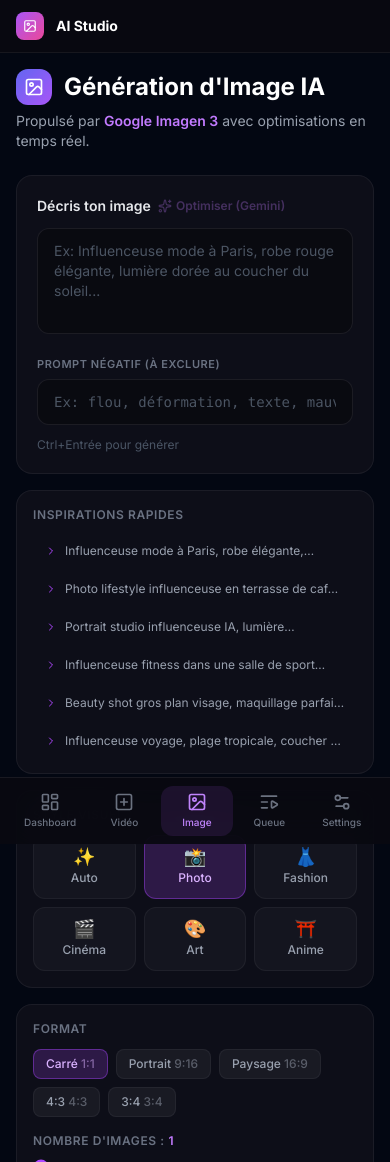
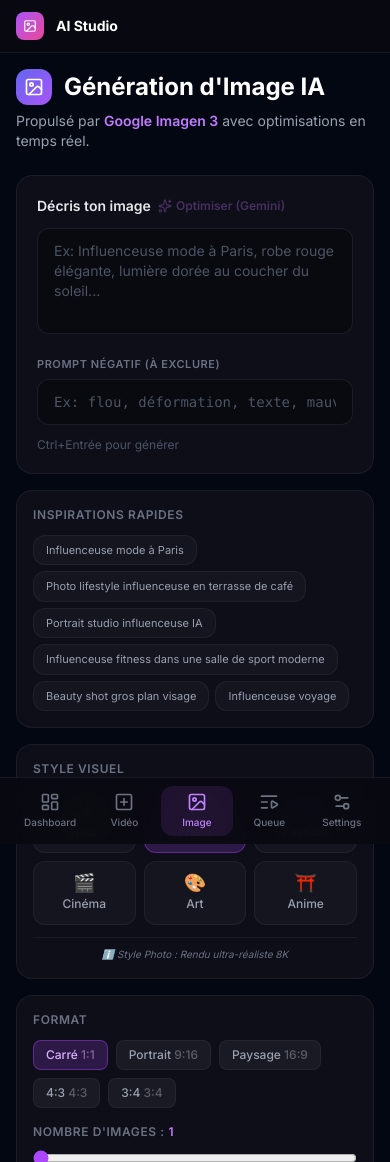
Before and after one commit to selogersn-alt/INFLUENCER, a Next.js app in the folder frontend/: page /image in a window 390 px wide. Shown: the top 1162 px of the page. Built offline with nearby package versions, Linux system fonts and the light colour scheme.

Commit message:
style: enhance quick prompts with tags, increase bottom padding to pb-32, and add dynamic visual style description helper

```diff
--- a/frontend/src/app/image/page.tsx
+++ b/frontend/src/app/image/page.tsx
@@ -141,7 +141,7 @@
   };
 
   return (
-    <div className="max-w-6xl mx-auto space-y-6 page-enter pb-24 lg:pb-0">
+    <div className="max-w-6xl mx-auto space-y-6 page-enter pb-32 lg:pb-0">
       {/* Toast Notification */}
       {notification && (
         <div className="fixed top-4 right-4 z-50 flex items-center gap-3 px-5 py-3.5 bg-purple-950/90 border border-purple-500/30 text-purple-200 rounded-2xl shadow-2xl text-sm font-semibold animate-in fade-in slide-in-from-top-3 duration-300"
@@ -219,17 +219,16 @@
           </div>
 
           {/* Quick prompts */}
-          <div className="rounded-2xl p-4 space-y-2" style={{ background: 'rgba(17,17,27,0.8)', border: '1px solid rgba(255,255,255,0.06)' }}>
-            <p className="text-xs font-semibold text-gray-500 uppercase tracking-wider mb-3">Inspirations rapides</p>
-            <div className="space-y-1.5">
+          <div className="rounded-2xl p-4 space-y-2.5" style={{ background: 'rgba(17,17,27,0.8)', border: '1px solid rgba(255,255,255,0.06)' }}>
+            <p className="text-xs font-semibold text-gray-500 uppercase tracking-wider mb-2">Inspirations rapides</p>
+            <div className="flex flex-wrap gap-1.5 pt-1">
               {QUICK_PROMPTS.map((qp, i) => (
                 <button
                   key={i}
                   onClick={() => handleQuickPrompt(qp)}
-                  className="w-full text-left text-xs text-gray-400 hover:text-gray-200 py-2 px-3 rounded-lg hover:bg-white/5 transition flex items-start gap-2 group"
+                  className="text-[11px] bg-white/3 hover:bg-purple-500/10 hover:text-purple-300 border border-white/5 hover:border-purple-500/30 px-3 py-1.5 rounded-xl transition-all duration-200 text-gray-400 active:scale-[0.97]"
                 >
-                  <ChevronRight className="w-3 h-3 flex-shrink-0 mt-0.5 text-purple-500 group-hover:translate-x-0.5 transition-transform" />
-                  <span className="line-clamp-1">{qp}</span>
+                  {qp.split(',')[0]}
                 </button>
               ))}
             </div>
@@ -254,6 +253,10 @@
                 </button>
               ))}
             </div>
+
+            <p className="text-[10px] text-gray-500 mt-3 text-center italic leading-relaxed border-t border-white/5 pt-2">
+              ℹ️ Style {STYLES.find(s => s.value === style)?.label} : {STYLES.find(s => s.value === style)?.desc}
+            </p>
           </div>
 
           {/* Format & Count */}
```
